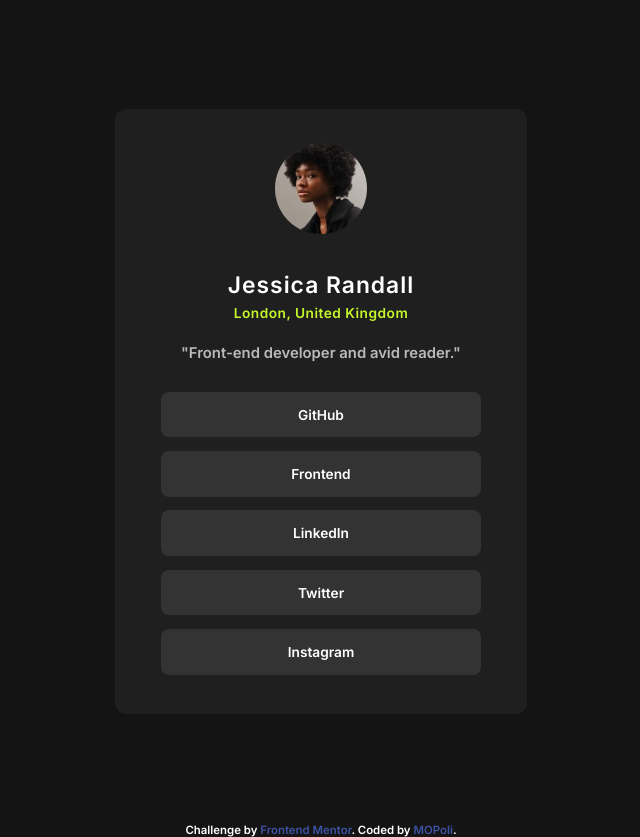
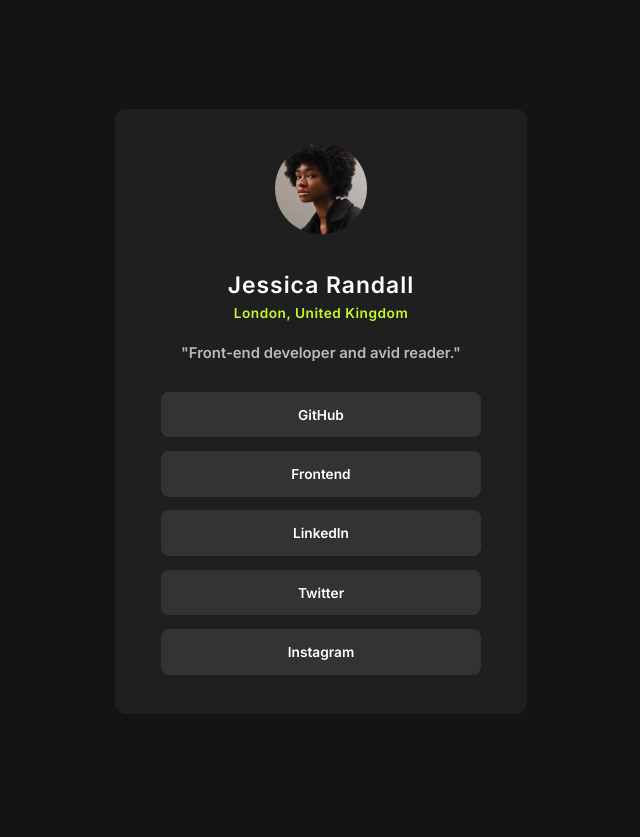
Before and after one commit to uragunz16/social-links-profile-main, a plain HTML site: page index.html in a window 1280 px wide. Shown: the whole page, without its empty margins (319-959 px from the left). Drawn offline with Linux system fonts and the light colour scheme.

Commit message:
following the feedback by ezekiel

```diff
--- a/css/style.css
+++ b/css/style.css
@@ -10,6 +10,11 @@ html {
 body {
     box-sizing: border-box;
     background-color: hsl(0, 0%, 8%);
+
+    min-height: 100vh;
+    align-items: center;
+    display: flex;
+    justify-content: center;
 }
 /* blocks */
 .card {
--- a/index.html
+++ b/index.html
@@ -35,9 +35,9 @@
       <a href="" class="btn">Instagram</a>
     </div>
   </div>
-  <div class="attribution">
+  <!-- <div class="attribution">
     Challenge by <a href="https://www.frontendmentor.io?ref=challenge" target="_blank">Frontend Mentor</a>.
     Coded by <a href="#">MOPoli</a>.
-  </div>
+  </div> -->
 </body>
 </html>
```
